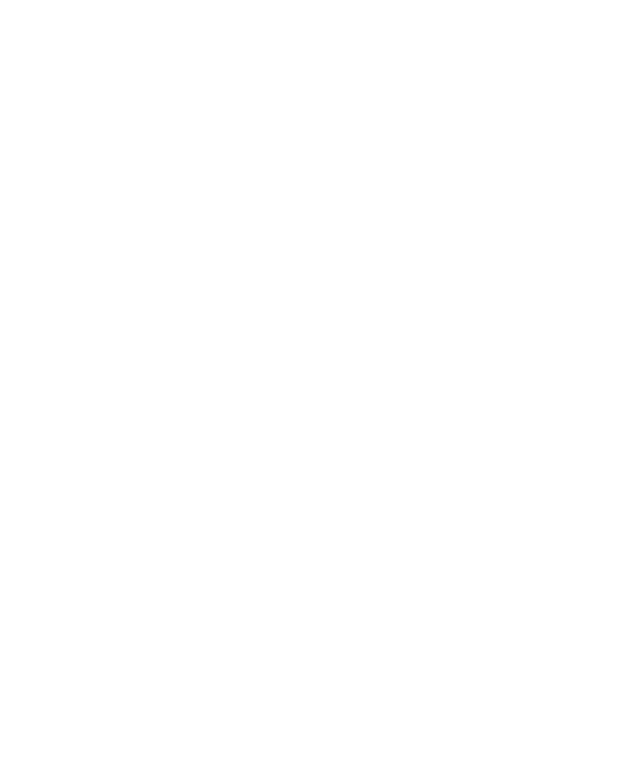
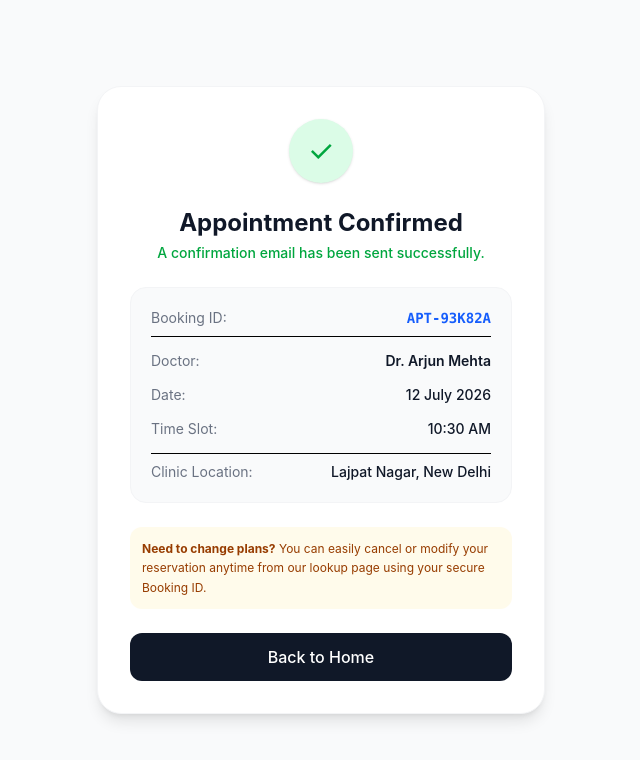
Before and after one commit to vinayak5490/doctor-booking-system, a React (Vite) app in the folder client/: page /booking-success in a window 1280 px wide. Before the commit this address had no page. Shown: the top 760 px of the page, without its empty margins (319-959 px from the left). Built offline with nearby package versions, Linux system fonts and the light colour scheme.

Commit message:
booking success page UI is done

```diff
--- a/client/src/App.jsx
+++ b/client/src/App.jsx
@@ -6,20 +6,22 @@
 import { Home } from './pages/Home'
 import { Routes, Route } from 'react-router-dom';
 import BookAppointment from './pages/BookAppointment';
-import BookingSucess from './pages/BookingSucess';
+import BookingSucess from './pages/BookingSucess'
 import CancelBooking from "./pages/CancelBooking";
 
 function App() {
 
   return (
     <Routes>
-      <Route path='/' element={<Home/>}/>
+      <Route path="/" element={<Home />} />
 
-      <Route path='/book-appointment' element={<BookAppointment />} />
+      <Route path="/book-appointment" element={<BookAppointment />} />
 
-      <Route path='/cancel-booking' element={<CancelBooking />} />
+      <Route path="/booking-success" element={<BookingSucess />} />
+
+      <Route path="/cancel-booking" element={<CancelBooking />} />
     </Routes>
-  )
+  );
 }
 
 export default App
--- a/client/src/pages/BookingSucess.jsx
+++ b/client/src/pages/BookingSucess.jsx
@@ -1,7 +1,72 @@
 import React from 'react'
+import { useLocation, useNavigate } from 'react-router-dom';
 
 export default function BookingSucess() {
+  const { state }  = useLocation(); //state variable holds the custom, hidden data you passed from your previous page.
+  const navigate = useNavigate();
+
+  //Safety fallback metrics if state is missing
+  const bookingDate = state?.date || "12 July 2026";
+  const bookingTime = state?.time || "10:30 AM";
   return (
-    <div>BookingSucess</div>
-  )
+    <div className="min-h-screen bg-gray-50 flex items-center justify-center p-4">
+      <div className="max-w-md w-full bg-white rounded-3xl shadow-lg border border-gray-100 p-8 text-center space-y-6">
+        {/* Success Icon */}
+        <div className="w-16 h-16 bg-green-100 text-green-600 rounded-full flex items-center justify-center text-3xl mx-auto shadow-sm">
+          ✓
+        </div>
+
+        <div className="space-y-1">
+          <h2 className="text-2xl font-bold text-gray-900">
+            Appointment Confirmed
+          </h2>
+          <p className="text-sm text-green-600 font-medium">
+            A confirmation email has been sent successfully.
+          </p>
+        </div>
+
+        {/* Appointment Meta Grid */}
+        <div className="bg-gray-50 rounded-2xl p-5 text-left text-sm space-y-3.5 border border-gray-100">
+          <div className="flex justify-between border-b pb-2">
+            <span className="text-gray-500">Booking ID:</span>
+            <span className="font-mono font-bold text-blue-600">
+              APT-93K82A
+            </span>
+          </div>
+          <div className="flex justify-between">
+            <span className="text-gray-500">Doctor:</span>
+            <span className="font-semibold text-gray-900">Dr. Arjun Mehta</span>
+          </div>
+          <div className="flex justify-between">
+            <span className="text-gray-500">Date:</span>
+            <span className="font-medium text-gray-900">{bookingDate}</span>
+          </div>
+          <div className="flex justify-between">
+            <span className="text-gray-500">Time Slot:</span>
+            <span className="font-medium text-gray-900">{bookingTime}</span>
+          </div>
+          <div className="flex justify-between pt-2 border-t items-start">
+            <span className="text-gray-500">Clinic Location:</span>
+            <span className="font-medium text-gray-900 text-right max-w-[180px]">
+              Lajpat Nagar, New Delhi
+            </span>
+          </div>
+        </div>
+
+        {/* Cancellation Notice Alert */}
+        <div className="bg-amber-50 text-amber-800 text-xs rounded-xl p-3 text-left leading-relaxed">
+          <strong>Need to change plans?</strong> You can easily cancel or modify
+          your reservation anytime from our lookup page using your secure
+          Booking ID.
+        </div>
+
+        <button
+          onClick={() => navigate("/")}
+          className="w-full bg-gray-900 text-white font-medium py-3 rounded-xl hover:bg-gray-800 transition"
+        >
+          Back to Home
+        </button>
+      </div>
+    </div>
+  );
 }
```
